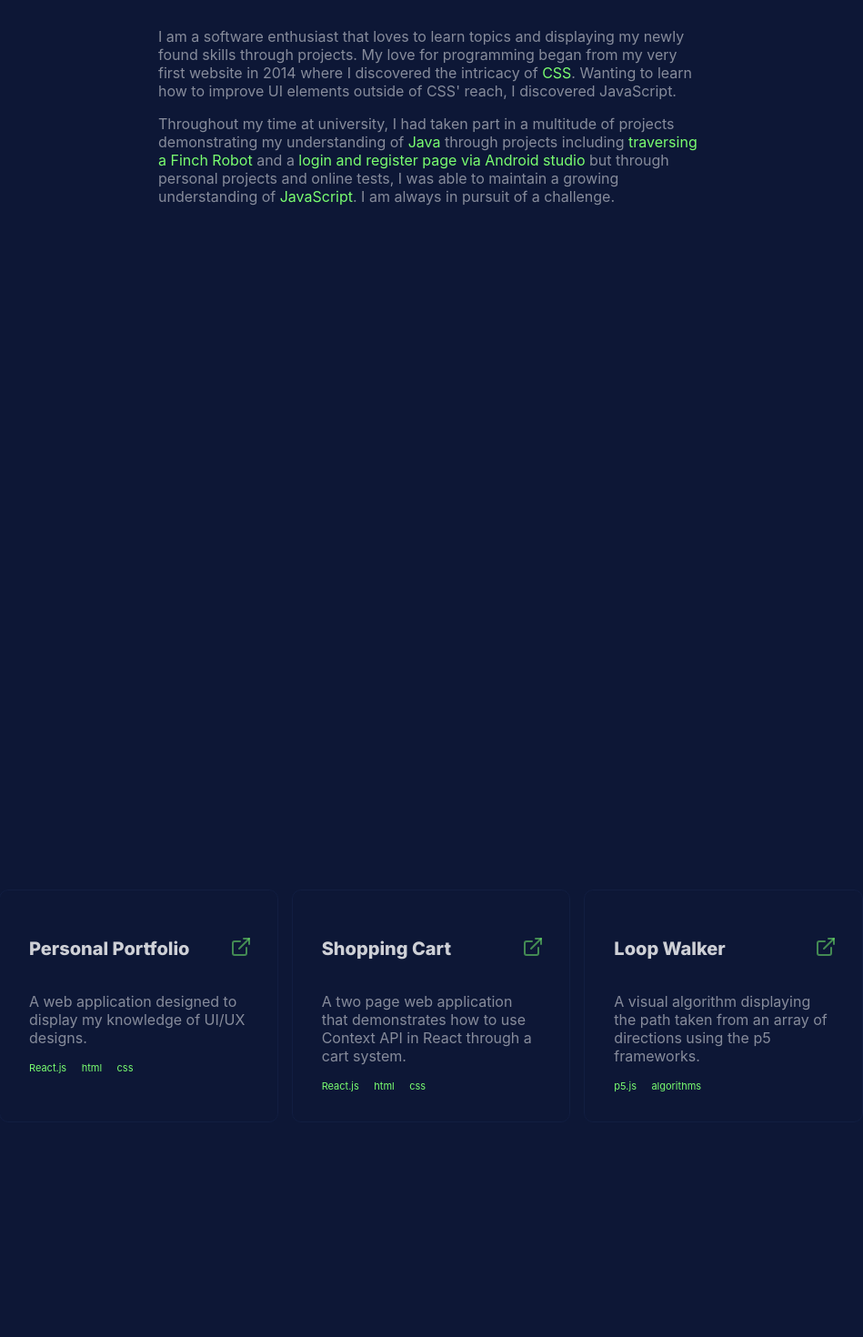
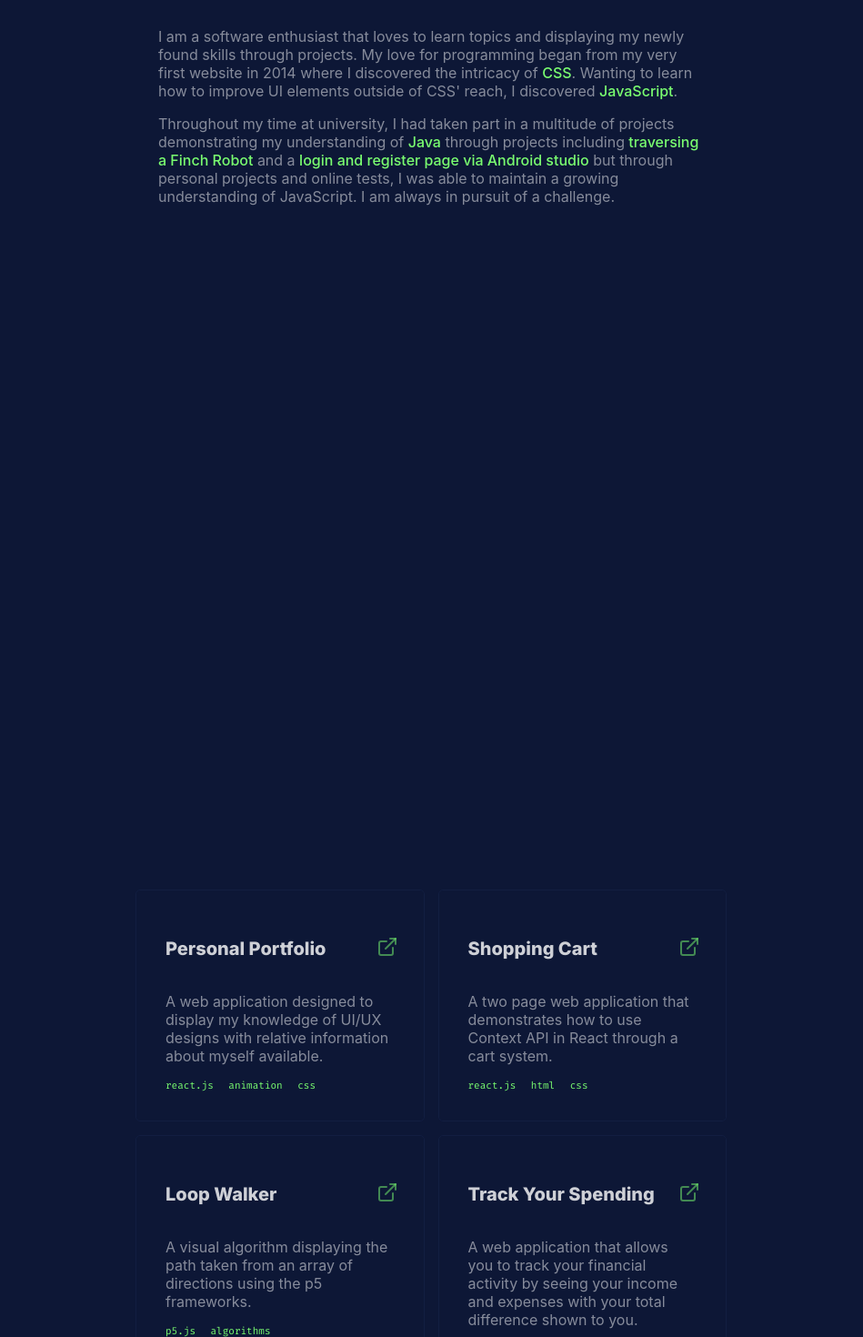
Before and after one commit to ibahm/Personal-Portfolio, a React (Create React App) app: page / in a window 1280 px wide. Shown: the part 1140-2610 px from the top of the page at 91% size, without its empty margins (166-1115 px from the left). Built offline with nearby package versions, Linux system fonts and the light colour scheme; the HTML template or start-up script is replaced by a standard one.

Commit message:
Changes to font weight and grammar

```diff
--- a/src/components/About.js
+++ b/src/components/About.js
@@ -4,7 +4,7 @@ import "aos/dist/aos.css";
 
 const About = () => {
     useEffect(() => {
-        Aos.init({});
+        Aos.init({once: true});
     }, []);
 
     return (
@@ -13,10 +13,10 @@ const About = () => {
                 <h1 className="about-name">About Me</h1>
                 <p className="about-desc1">I am a software enthusiast that loves to learn topics and displaying my newly found skills through projects.
                  My love for programming began from my very first website in 2014 where I discovered the intricacy of <span>CSS</span>. Wanting to learn how to improve UI elements
-                 outside of CSS' reach, I discovered JavaScript.</p>
+                 outside of CSS' reach, I discovered <span>JavaScript</span>.</p>
                  <p className="about-desc2">Throughout my time at university, I had taken part in a multitude of projects demonstrating my understanding of <span>Java</span> through projects including
                  <span> traversing a Finch Robot</span> and a <span>login and register page via Android studio</span> but through personal projects and online tests, I was able to maintain a growing
-                 understanding of <span>JavaScript</span>. I am always in pursuit of a challenge.</p>
+                 understanding of JavaScript. I am always in pursuit of a challenge.</p>
             </div>
         </div>
     )
--- a/src/components/Brief.js
+++ b/src/components/Brief.js
@@ -13,7 +13,7 @@ const Brief = () => {
             <div className="brief-text">
                 <p className="brief-welcome">Welcome!</p>
                 <h1 className="brief-name">Ahmed Ahmed</h1>
-                <p className="brief-desc">I am a software developer that focusses on learning new technologies and topics and find creative ways to display them.</p>
+                <p className="brief-desc">I am a software developer that focusses on learning new technologies and topics and finding creative ways to display them.</p>
             </div>
         </div>
     )
--- a/src/components/NavBar.js
+++ b/src/components/NavBar.js
@@ -3,18 +3,17 @@ import Aos from "aos";
 import "aos/dist/aos.css";
 
 const NavBar = () => {
-
     useEffect(() => {
-        Aos.init({});
+        Aos.init({once: true});
     }, []);
 
     return (
         <div className="nav-container">
             <ul>
-                <li className="about" data-aos="fade-down" data-aos-duration="1000"><a href="#">About</a></li>
+                <li className="about" data-aos="fade-down" data-aos-duration="1000"><a href="#About">About</a></li>
                 <li className="projects" data-aos="fade-down" data-aos-duration="1200"><a href="#">Projects</a></li>
                 <li className="contact" data-aos="fade-down" data-aos-duration="1300"><a href="#">Contact</a></li>
-                <li><button className="nav-resume" data-aos="fade-down" data-aos-duration="1400">Resume</button></li>
+                <li><div data-aos="fade-down" data-aos-duration="1400"><button className="nav-resume">Resume</button></div></li>
             </ul>
         </div>
     )
--- a/src/components/Project.js
+++ b/src/components/Project.js
@@ -3,13 +3,14 @@ import { FiExternalLink } from "react-icons/fi";
 import Aos from "aos";
 import "aos/dist/aos.css";
 
-const Project = ({head, text, link, lang1, lang2, lang3}) => {
+const Project = ({head, text, link, lang1, lang2, lang3, anim}) => {
 
     useEffect(() => {
-        Aos.init({});
+        Aos.init({once: true});
     }, []);
 
     return (
+        <div data-aos="fade-down" data-aos-duration={anim}>
             <div className="project-container">
                 <div className="project-header">
                     <h3>{head}</h3>
@@ -24,6 +25,7 @@ const Project = ({head, text, link, lang1, lang2, lang3}) => {
                     </div>
                 </div>
             </div>
+        </div>
     )
 }
 
--- a/src/components/ProjectList.js
+++ b/src/components/ProjectList.js
@@ -1,24 +1,42 @@
 import React, {useEffect} from "react";
 import Project from "./Project";
-import Aos from "aos";
-import "aos/dist/aos.css";
 
 const projects = [
-    {head: "Personal Portfolio", text: "A web application designed to display my knowledge of UI/UX designs.", link: "https://github.com/ibahm/Personal-Portfolio", lang1: "React.js", lang2: "html", lang3:"css"},
-    {head: "Shopping Cart", text: "A two page web application that demonstrates how to use Context API in React through a cart system.", link: "https://github.com/ibahm/Shopping-Cart-ContextAPI", lang1: "React.js", lang2: "html", lang3:"css"},
-    {head: "Loop Walker", text: "A visual algorithm displaying the path taken from an array of directions using the p5 frameworks.", link: "https://github.com/ibahm/Loop-Walker", lang1: "p5.js", lang2: "algorithms", lang3:""},
+    {
+        head: "Personal Portfolio",
+        text: "A web application designed to display my knowledge of UI/UX designs with relative information about myself available.",
+        link: "https://github.com/ibahm/Personal-Portfolio",
+        lang1: "react.js", lang2: "animation", lang3:"css",
+        anim: "1000"
+    },
+    {
+        head: "Shopping Cart", text: "A two page web application that demonstrates how to use Context API in React through a cart system.",
+        link: "https://github.com/ibahm/Shopping-Cart-ContextAPI",
+        lang1: "react.js", lang2: "html", lang3:"css",
+        anim: "1400"
+    },
+    {
+        head: "Loop Walker",
+        text: "A visual algorithm displaying the path taken from an array of directions using the p5 frameworks.",
+        link: "https://github.com/ibahm/Loop-Walker",
+        lang1: "p5.js", lang2: "algorithms", lang3:"",
+        anim: "1800"
+    },
+    {
+        head: "Track Your Spending",
+        text: "A web application that allows you to track your financial activity by seeing your income and expenses with your total difference shown to you.",
+        link: "https://github.com/ibahm/Track-Your-Spending",
+        lang1: "react.js", lang2: "context api", lang3:"app reducer",
+        anim: "2200"
+    }
 ]
 
 const ProjectList = () => {
-    useEffect(() => {
-        Aos.init({});
-    }, []);
-
     return (
         <div className="projectlist-container">
-            <div className="projectlist-grid" data-aos="fade-down" data-aos-duration="1000">
+            <div className="projectlist-grid">
                 {projects.map(item => (
-                    <Project head={item.head} text={item.text} link={item.link} lang1={item.lang1} lang2={item.lang2} lang3={item.lang3}/>
+                    <Project head={item.head} text={item.text} link={item.link} lang1={item.lang1} lang2={item.lang2} lang3={item.lang3} anim={item.anim}/>
                 ))}
             </div>
         </div>
--- a/src/index.css
+++ b/src/index.css
@@ -47,6 +47,9 @@ code {
   padding: 1rem;
   border-bottom: 1px solid rgb(15, 26, 60);
   background: rgb(13, 23, 54);
+  position: sticky;
+  top: 0;
+  z-index: 1;
 }
 
 .nav-container ul {
@@ -88,6 +91,10 @@ code {
 .nav-resume:hover {
   cursor: pointer;
   background-color: rgba(17, 255, 0, 0.1);
+}
+
+.nav-resume:active {
+  transform: scale(1.1);
 }
 
 .brief-container {
@@ -135,6 +142,7 @@ code {
 
 .about-container span {
   color: rgb(122, 254, 112);
+  font-weight: 500;
 }
 
 .about-desc1 {
@@ -162,7 +170,7 @@ code {
   gap: 15px;
   position: relative;
   margin: 1em;
-  max-width: 950px;
+  max-width: 650px;
   min-width: 300px;
 }
 
@@ -170,13 +178,14 @@ code {
   display: flex;
   flex-direction: column;
   border: 1px solid rgb(18, 30, 65);
-  border-radius: 10px;
+  border-radius: 5px;
   padding: 2rem;
   transition: all 0.2s ease-in 0s;
 }
 
 .project-container:hover {
   background-color: rgb(15, 26, 60);
+  border: 1px solid rgb(122, 254, 112, 0.5);
   transform: translateY(-10px);
 }
 
@@ -196,6 +205,7 @@ code {
 .project-link:hover {
   cursor: pointer;
   color: rgba(122, 254, 112, 1);
+  transform: scale(1.6);
 }
 
 .project-header h3 {
@@ -217,6 +227,7 @@ code {
 .project-text span {
   font-size: 11px;
   color: rgb(122, 254, 112);
+  font-family: 'Fira Mono', monospace;
   padding-right: 1.5em;
 }
 
```
Lines whose indentation alone changed are shown as unchanged.
